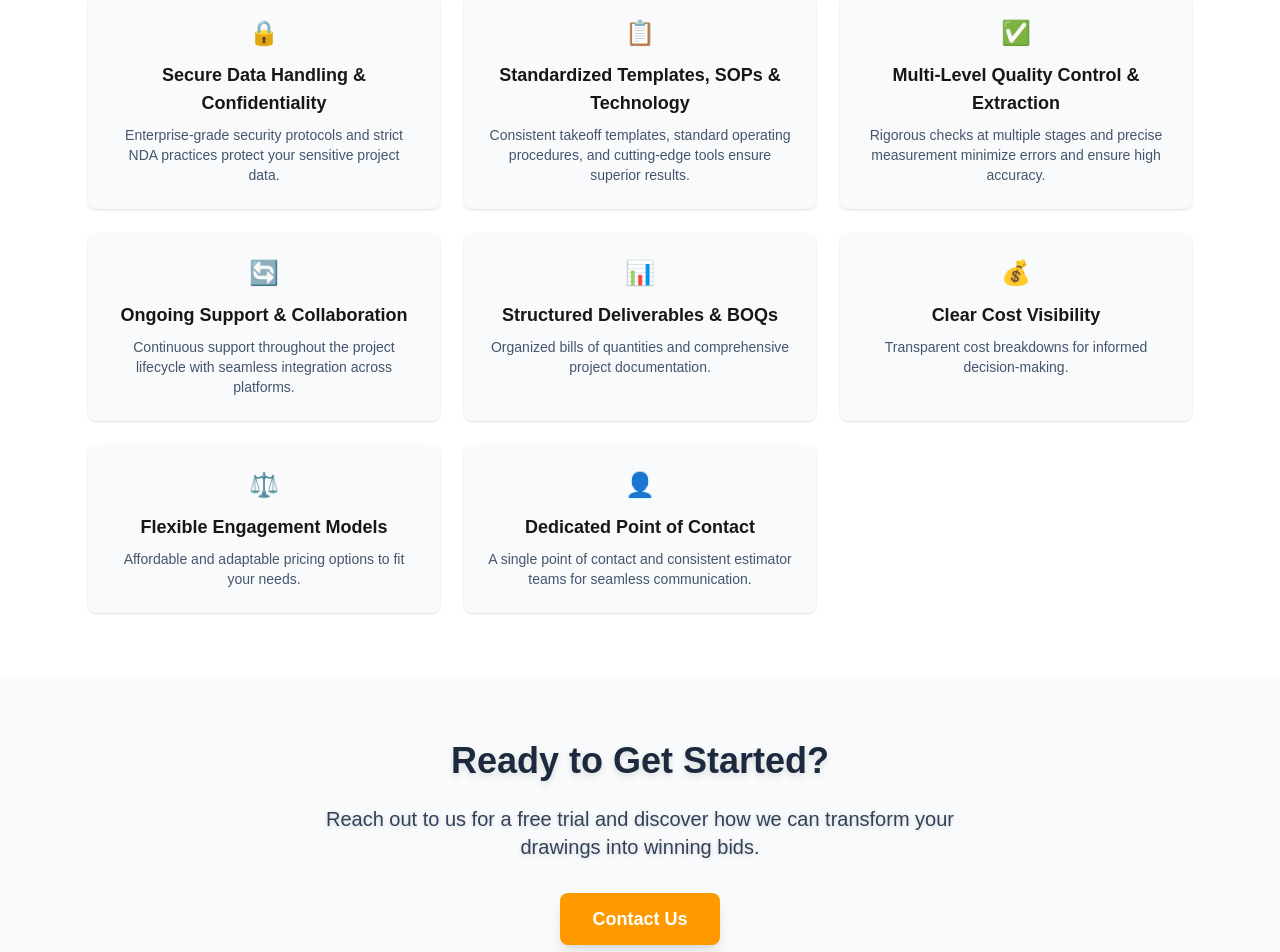
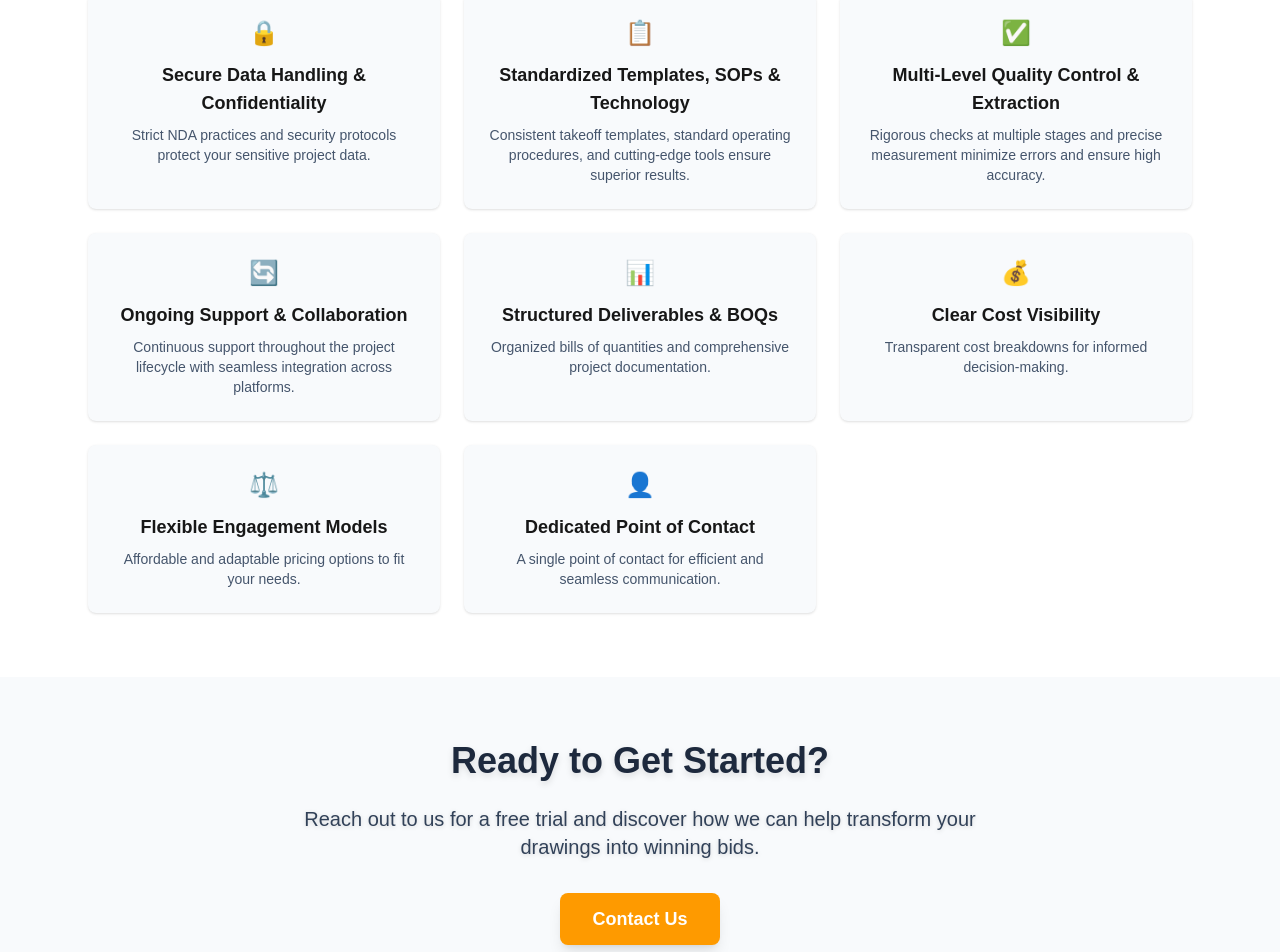
Before and after one commit to mgupta83/takeoffs360, a Next.js app in the folder ui/: page / in a window 1280 px wide. Shown: the part 1880-2832 px from the top of the page. Built offline with nearby package versions, Linux system fonts and the light colour scheme.

Commit message:
updated language

```diff
--- a/ui/app/page.tsx
+++ b/ui/app/page.tsx
@@ -225,7 +225,7 @@ export default function Home() {
             <div className="bg-slate-50 p-6 rounded-lg shadow-sm text-center">
               <div className="text-amber-500 text-2xl mb-3">🔒</div>
               <h3 className="text-lg font-semibold mb-2">Secure Data Handling & Confidentiality</h3>
-              <p className="text-sm text-slate-600">Enterprise-grade security protocols and strict NDA practices protect your sensitive project data.</p>
+              <p className="text-sm text-slate-600">Strict NDA practices and security protocols protect your sensitive project data.</p>
             </div>
 
             <div className="bg-slate-50 p-6 rounded-lg shadow-sm text-center">
@@ -267,7 +267,7 @@ export default function Home() {
             <div className="bg-slate-50 p-6 rounded-lg shadow-sm text-center">
               <div className="text-amber-500 text-2xl mb-3">👤</div>
               <h3 className="text-lg font-semibold mb-2">Dedicated Point of Contact</h3>
-              <p className="text-sm text-slate-600">A single point of contact and consistent estimator teams for seamless communication.</p>
+              <p className="text-sm text-slate-600">A single point of contact for efficient and seamless communication.</p>
             </div>
           </div>
         </div>
@@ -278,7 +278,7 @@ export default function Home() {
         <div className="max-w-4xl mx-auto text-center px-6">
           <h2 className="text-3xl sm:text-4xl font-bold mb-6 text-slate-800 drop-shadow-md">Ready to Get Started?</h2>
           <p className="text-lg sm:text-xl mb-8 max-w-2xl mx-auto text-slate-700 drop-shadow-sm">
-            Reach out to us for a free trial and discover how we can transform your drawings into winning bids.
+            Reach out to us for a free trial and discover how we can help transform your drawings into winning bids.
           </p>
           <a href="/contact" className="inline-block bg-amber-500 text-white font-bold py-3 px-8 rounded-lg hover:bg-amber-600 transition duration-300 shadow-lg text-lg">
             Contact Us
```
